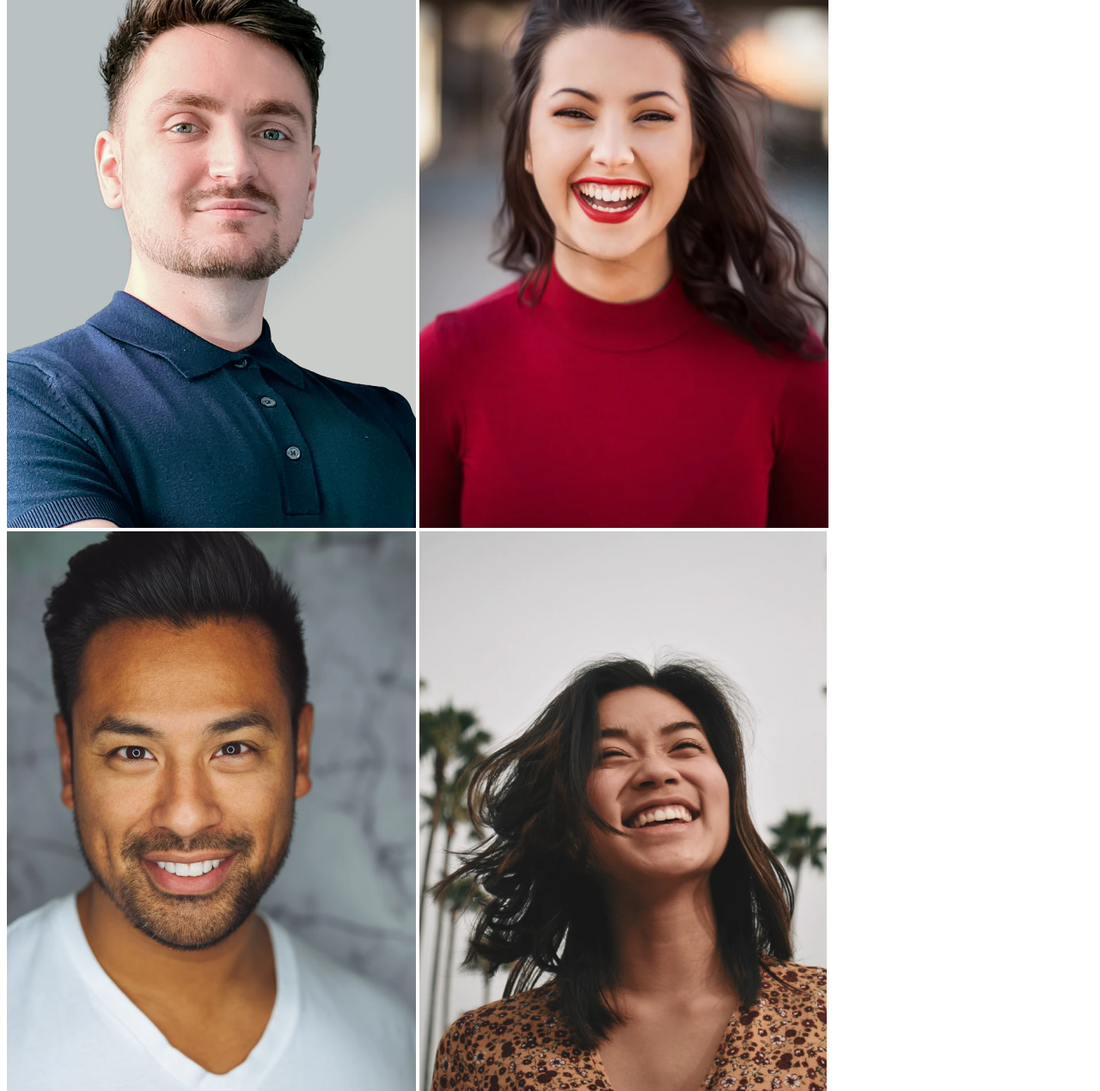
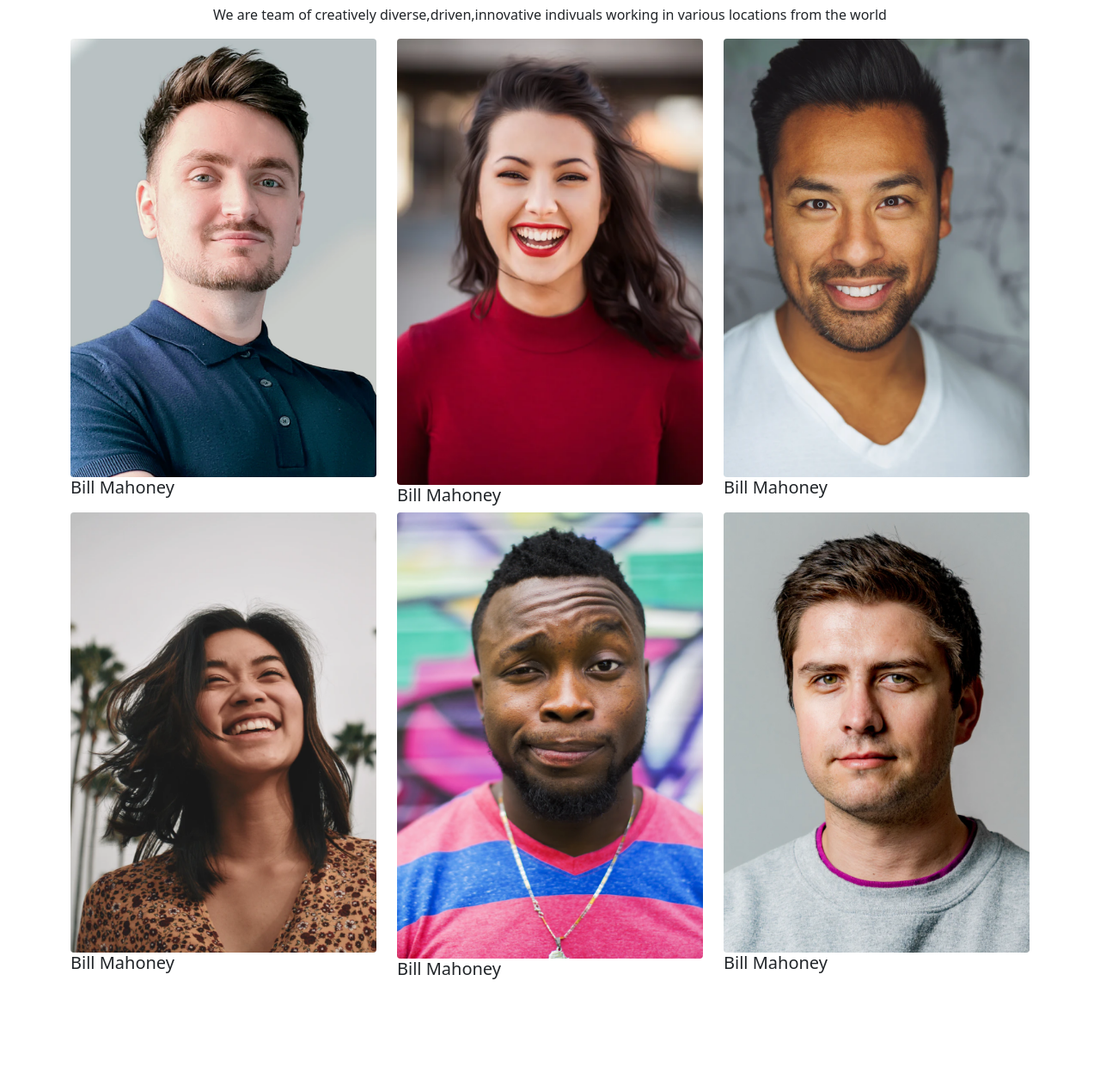
Before and after one commit to sofiadurkan1/Team_Members_Page, a plain HTML site: page index.html in a window 1280 px wide. Shown: the part 88-1357 px from the top of the page at 86% size. After the commit the page ends 1235 px from the top, so only its background shows below. Drawn offline with nearby package versions, Linux system fonts and the light colour scheme.

Commit message:
bootsrap added

```diff
--- a/index.html
+++ b/index.html
@@ -5,47 +5,67 @@
     <meta http-equiv="X-UA-Compatible" content="IE=edge">
     <meta name="viewport" content="width=device-width, initial-scale=1.0">
     <title>Document</title>
+    <link href="https://cdn.jsdelivr.net/npm/bootstrap@5.1.0/dist/css/bootstrap.min.css" rel="stylesheet" integrity="sha384-KyZXEAg3QhqLMpG8r+8fhAXLRk2vvoC2f3B09zVXn8CA5QIVfZOJ3BCsw2P0p/We" crossorigin="anonymous">
 </head>
 <body>
 
     <div class="container">
+        <div class="title">
+            <h1 class="text">The Creative Crew</h1>
+            <h4 class="text-center">Who we are</h4>
+            <p class="text-center">We are team of creatively diverse,driven,innovative indivuals working in various locations from the world</p>
+        </div>
         <div class="row">
+            <div class="col-lg-4 col-md-4 col-sm-4 col-12">
+                <img src="./images/photo1.png" class="img-fluid z-depth-4 rounded  " alt="">
+                <h5>Bill Mahoney</h5>
 
-            <div class="col-lg-4 col-md-12 mb-4">
+            </div>
+            <div class="col-lg-4 col-md-4 col-sm-4 col-12">
+                <img src="./images/photo2.png"  class="img-fluid z-depth-4 rounded" alt="">
+                <h5>Bill Mahoney</h5>
 
-              <img src="./images/photo1.png" class="img-fluid mb-4" alt="">
 
-              <img src="./images/photo2.png" class="img-fluid mb-4" alt=""
-                data-wow-delay="0.3s">
+            </div>
+            <div class="col-lg-4 col-md-4 col-sm-4 col-12">
+                <img src="./images/photo3.png" class="img-fluid rounded" alt="">
+                <h5>Bill Mahoney</h5>
+
 
             </div>
 
-            <div class="col-lg-4 col-md-6 mb-4">
+            <div class="col-lg-4 col-md-4 col-sm-4 col-12">
+                <img src="./images/photo4.png" class="img-fluid rounded" alt="">
+                <h5>Bill Mahoney</h5>
 
-              <img src="./images/photo3.png" class="img-fluid mb-4" alt=""
-                data-wow-delay="0.1s">
-
-              <img src="./images/photo4.png" class="img-fluid mb-4" alt=""
-                data-wow-delay="0.4s">
 
             </div>
 
-            <div class="col-lg-4 col-md-6 mb-4">
+            <div class="col-lg-4 col-md-4 col-sm-4 col-12">
+                <img src="./images/photo5.png" class="img-fluid rounded"  alt="">
+                <h5>Bill Mahoney</h5>
 
-              <img src="./images/photo5.png" class="img-fluid mb-4" alt=""
-                data-wow-delay="0.2s">
-
-              <img src="./images/photo6.png" class="img-fluid mb-4" alt=""
-                data-wow-delay="0.5s">
 
             </div>
-            <!--Grid column-->
 
-          </div>
+
+            <div class="col-lg-4 col-md-4 col-sm-4 col-12">
+                <img src="./images/photo6.png" class="img-fluid rounded" alt="">
+                <h5>Bill Mahoney</h5>
+
+
+            </div>
+
+
+        </div>
 
 
 
-         </div>
+
+
+        </div>
+
+
 
       </div>
 
```
